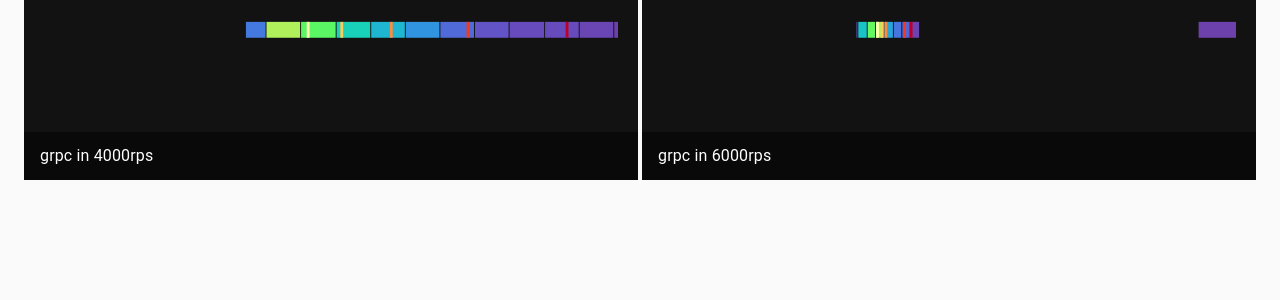
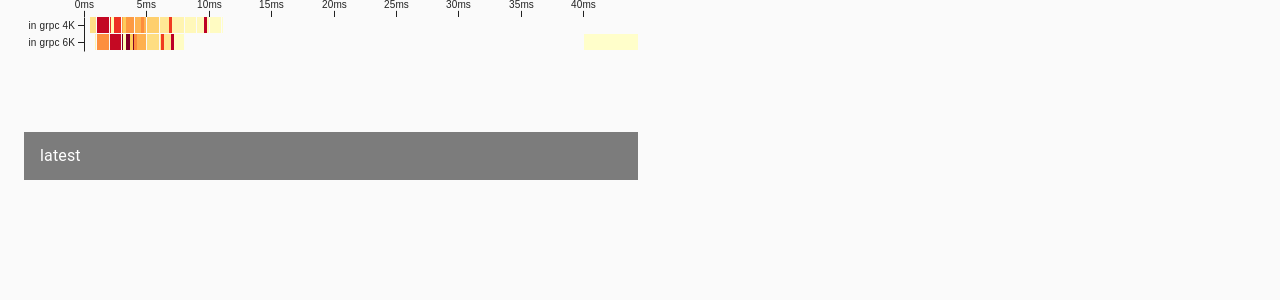
Before and after one commit to olix0r/izvay, a React (Create React App) app: page / in a window 1280 px wide. Shown: the top 300 px of the page. Built offline with nearby package versions, Linux system fonts and the light colour scheme.

Commit message:
wip: awesome

```diff
--- a/public/reports.json
+++ b/public/reports.json
@@ -3,6 +3,8 @@
     "protocol": "grpc",
     "direction": "in",
     "rate": 4000,
+    "build": "latest",
+    "fortio": {
       "RunType": "GRPC Health PayloadLength=200",
       "Labels": "ver-cache-and-buffer 2020Mar07_17h43m53s Iter: 1 Dur: 10s Conns: 4 Streams: 4",
       "StartTime": "2020-03-07T17:46:38.982182888Z",
@@ -124,11 +126,14 @@
       "Destination": "http://proxy:4143",
       "Streams": 4,
       "Ping": false
+    }
   },
   {
     "protocol": "grpc",
     "direction": "in",
     "rate": 6000,
+    "build": "latest",
+    "fortio": {
       "RunType": "GRPC Health PayloadLength=200",
       "Labels": "ver-cache-and-buffer 2020Mar07_17h43m53s Iter: 1 Dur: 10s Conns: 4 Streams: 4",
       "StartTime": "2020-03-07T17:46:49.678000338Z",
@@ -233,4 +238,5 @@
       "Streams": 4,
       "Ping": false
     }
+  }
 ]
--- a/src/App.tsx
+++ b/src/App.tsx
@@ -22,11 +22,12 @@ enum Direction {
   Out = "out",
 }
 
-interface Report extends Fortio.Report {
+interface Report {
   protocol: Protocol;
   rate: number;
   direction: Direction;
-  build?: string;
+  build: string;
+  fortio: Fortio.Report;
 }
 
 interface LabelReport {
@@ -42,12 +43,9 @@ async function getReports(): Promise<Reports> {
 const SvgStyled = styled.svg`
   height: 100%;
   width: 100%;
-  color: #0f0;
-  background-color: #121212;
-  padding: 20px;
 `;
 
-const rowHeight = 20;
+const rowHeight = 17;
 
 const LatencyHeatmap: FunctionComponent<{ reports: Reports, labeler: LabelReport }> =
   ({ reports, labeler }) => {
@@ -58,20 +56,20 @@ const LatencyHeatmap: FunctionComponent<{ reports: Reports, labeler: LabelReport
       }
 
       const { width } = element.getBoundingClientRect();
-      const height = (rowHeight + 2) * reports.length;
+      const height = rowHeight * reports.length;
 
-      const maxLatency = d3.max(reports, r =>
-        d3.max(r.DurationHistogram.Data, d => d.End)
+      const maxLatency = d3.max(reports, ({ fortio }) =>
+        d3.max(fortio.DurationHistogram.Data, d => d.End)
       );
       const x = d3
         .scaleLinear()
         .domain([0, maxLatency!])
-        .rangeRound([200, width]);
+        .rangeRound([60, width]);
 
       const y = d3
         .scaleBand()
         .domain(reports.map(labeler))
-        .rangeRound([rowHeight, height - rowHeight]);
+        .rangeRound([0, height]);
 
       // reports.forEach(r => {
       //   r.DurationHistogram.Data.forEach(d => {
@@ -86,11 +84,11 @@ const LatencyHeatmap: FunctionComponent<{ reports: Reports, labeler: LabelReport
         .attr("preserveAspectRatio", "xMinYMin meet")
         .attr("viewBox", `0 0 ${width} ${height}`);
 
-      const maxCount = d3.max(reports, r =>
-        d3.max(r.DurationHistogram.Data, d => d.Count)
+      const maxCount = d3.max(reports, ({fortio }) =>
+        d3.max(fortio.DurationHistogram.Data, d => d.Count)
       );
       const boxColor = d3
-        .scaleSequential(d3.interpolateCool)
+        .scaleSequential(d3.interpolateYlOrRd)
         .domain([0, Math.pow(maxCount!, 0.5)]);
       const barColor = d3
         .scaleOrdinal(d3.schemeYlOrRd[5])
@@ -98,7 +96,7 @@ const LatencyHeatmap: FunctionComponent<{ reports: Reports, labeler: LabelReport
 
       svg.append("g").call(g =>
         g
-          .attr("transform", `translate(0,0)`)
+          .attr("transform", `translate(0,${rowHeight})`)
           .call(
             d3
               .axisTop(x)
@@ -110,13 +108,14 @@ const LatencyHeatmap: FunctionComponent<{ reports: Reports, labeler: LabelReport
 
       svg.append("g").call(g =>
         g
-          .attr("transform", `translate(0,0)`)
+          .attr("transform", `translate(60,${rowHeight})`)
           .call(d3.axisLeft(y).tickSizeOuter(0))
-          .call(g => g.selectAll(".domain").remove())
+        //.call(g => g.selectAll(".domain").remove())
       );
 
       const row = svg
         .append("g")
+        .attr("transform", r => `translate(0,${rowHeight})`)
         .selectAll("g")
         .data(reports)
         .join("g")
@@ -125,7 +124,7 @@ const LatencyHeatmap: FunctionComponent<{ reports: Reports, labeler: LabelReport
       row
         .append("g")
         .selectAll("rect")
-        .data(report => report.DurationHistogram.Data)
+        .data(({ fortio }) => fortio.DurationHistogram.Data)
         .join("rect")
         .attr("x", d => x(d.Start) + 1)
         .attr("width", d => x(d.End) - x(d.Start) - 1)
@@ -137,7 +136,7 @@ const LatencyHeatmap: FunctionComponent<{ reports: Reports, labeler: LabelReport
       row
         .append("g")
         .selectAll("rect")
-        .data(r => r.DurationHistogram.Percentiles)
+        .data(({ fortio }) => fortio.DurationHistogram.Percentiles)
         .join("rect")
         .attr("x", p => x(p.Value))
         .attr("width", 3)
@@ -167,20 +166,36 @@ const App: FunctionComponent = () => {
       <CssBaseline />
       <Container maxWidth='xl'>
         <GridList cols={2}>
-          {Array.from(group(reports, r => r.protocol).values()).flatMap(reports => {
-            return Array.from(group(reports, r => r.direction).values()).flatMap(reports => {
-              return Array.from(group(reports, r => r.rate).values()).map(reports => {
-                return (
-                  <GridListTile cols={1} key={`${reports[0].protocol}-${reports[0].direction}-${reports[0].rate}`}>
-                    <GridListTileBar title={`${reports[0].protocol} ${reports[0].direction} ${reports[0].rate}rps`} />
-                    <LatencyHeatmap
-                      reports={reports}
-                      labeler={({ build }) => build ? `${build}` : 'latest'}
-                    />
-                  </GridListTile>
-                );
-              });
+          {Array.from(group(reports, r => r.build).values()).flatMap(byBuild => {
+            const reports = byBuild.sort((a, b) => {
+              if (a.direction === b.direction) {
+                if (a.protocol === b.protocol) {
+                  return a.rate - b.rate;
+                }
+
+                if (a.protocol < b.protocol) {
+                  return -1;
+                }
+
+                return 1;
+              }
+
+              if (a.direction < b.direction) {
+                return -1;
+              }
+
+              return 1;
             });
+            let build = reports[0].build || 'latest';
+            return (
+              <GridListTile cols={1} key={`${build}`}>
+                <GridListTileBar title={`${build}`} />
+                <LatencyHeatmap
+                  reports={reports}
+                  labeler={({ direction, protocol, rate }) => `${direction} ${protocol} ${rate / 1000}K`}
+                />
+              </GridListTile>
+            );
           })}
         </GridList>
       </Container>
--- a/src/fortio.ts
+++ b/src/fortio.ts
@@ -11,11 +11,11 @@ export interface DurationHistogram {
     Sum: number;
     Avg: number;
     StdDev: number;
-    Data: Array<DurationHistogramData>;
+    Data: Array<DurationHistogramBucket>;
     Percentiles: Array<Percentile>;
 };
 
-export interface DurationHistogramData {
+export interface DurationHistogramBucket {
     Start: number;
     End: number;
     Percent: number;
```
Lines whose indentation alone changed are shown as unchanged.
